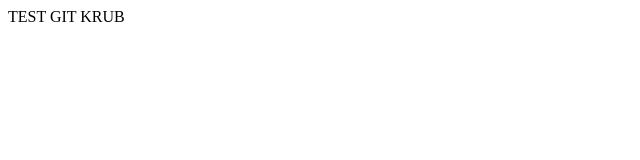
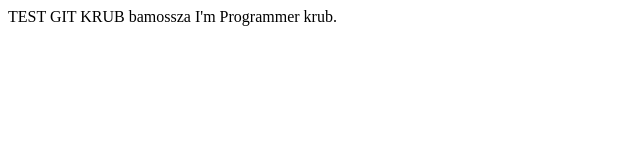
Before and after one commit to bamossza/test-git-repo, a plain HTML site: page index.html in a window 1280 px wide. Shown: the whole page, without its empty margins (0-640 px from the left). Drawn offline with Linux system fonts and the light colour scheme.

Commit message:
add work again

```diff
--- a/index.html
+++ b/index.html
@@ -7,6 +7,8 @@
 
 <body>
 	TEST GIT KRUB
+	bamossza
+	I'm Programmer krub.
 </body>
 
 </html>
```
